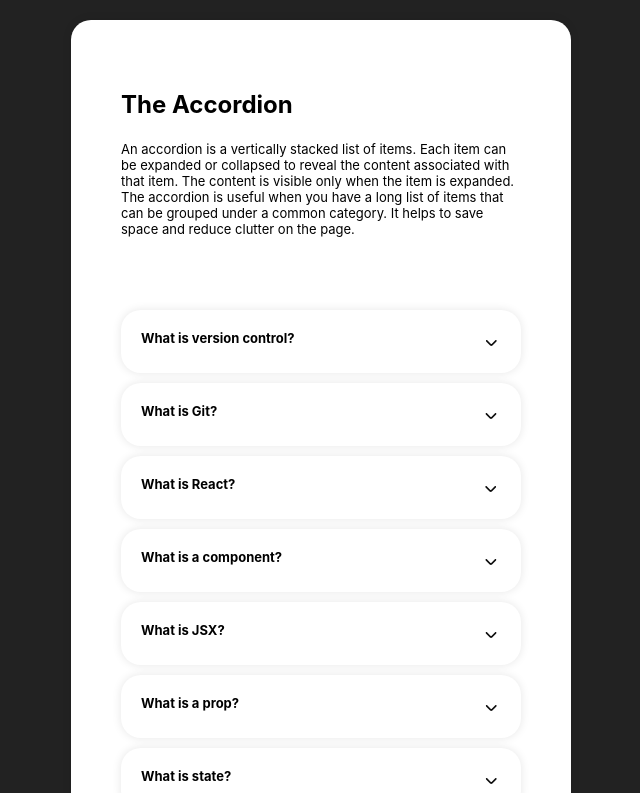
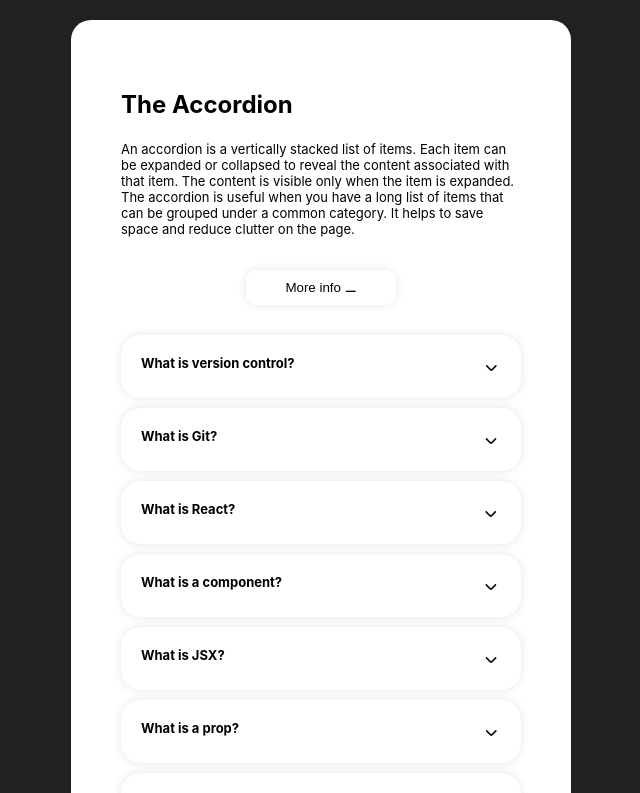
Before and after one commit to obisopulu/react-component-library, a React (Create React App) app: page / in a window 1280 px wide. Shown: the top 793 px of the page, without its empty margins (319-959 px from the left). Built offline with nearby package versions, Linux system fonts and the light colour scheme.

Commit message:
multiselection feature and final commit

```diff
--- a/src/components/Accordion.js
+++ b/src/components/Accordion.js
@@ -7,6 +7,8 @@ import Arrow from '../assets/icons/arrow.svg';
 // design inspiration: https://www.uidesigndaily.com/posts/sketch-accordion-list-panel-day-982
 
 const Wrapper = styled.section`
+  display: flex;
+  flex-direction: column;
   background: #fff;
   border-radius: 20px;
   color: #000;
@@ -17,7 +19,7 @@ const Wrapper = styled.section`
   max-width: 500px;
 `;
 const Header = styled.div`
-  padding: 50px;
+  padding: 50px 50px 0;
 `;
 const Title = styled.h2`
   padding-bottom: .1em;
@@ -46,7 +48,7 @@ const Question = styled.div`
     background: #fafafa;
   }
   &:active {
-    background: #eee;
+    background: #f7f7f7;
   }
 `;
 const QuestionText = styled.div`
@@ -56,7 +58,6 @@ const QuestionIcon = styled.div`
   transform: rotate(180deg);
   flex-grow: 1;
   &:active {
-    background: #eee;
     transition: transform 1s;
     transform: rotate(270deg);
   }
@@ -65,17 +66,54 @@ const Answer = styled.div`
   border-top: thick solid #f0f0f0;
   padding: 10px 20px 20px 20px;
 `;
+const Button = styled.button`
+  background: #fff;
+  border: none;
+  padding: 10px 20px;
+  border-radius: 10px;
+  cursor: pointer;
+  width: 150px;
+  margin: 20px auto;
+  box-shadow: 0 0 10px rgba(0,0,0,0.1);
+  &:hover {
+    background: #f7f7f7;
+  }
+  &:active {
+    background: #eee;
+    box-shadow: 0 0 1px rgba(0,0,0,0.1);
+  }
+`;
 const Accordion = () => {
 
   const [selected, setSelected] = useState(0);
+  const [multiple, setMultiple] = useState(false);
+  const [multipleArr, setMultipleArr] = useState([0]);
 
   const title = data[0].header;
   const description = data[0].description;
   const questions = data[0].questions;
 
 
-  const handleClick = (currentId) => {
-    setSelected(currentId === selected ? 0 : currentId)
+  const handleOpen = (currentId) => {
+    if(multiple){
+      if(multipleArr.includes(currentId)){
+        const index = multipleArr.indexOf(currentId);
+        multipleArr.splice(index, 1);
+      } else {
+        multipleArr.push(currentId);
+      }
+      setMultipleArr([...multipleArr]);
+    }else{
+      setSelected(currentId === selected ? 0 : currentId);
+    }
+  }
+  const handleMultiple = () => {
+    setMultiple(!multiple)
+    if(multiple === false) {
+      setMultipleArr([0]);
+      setSelected(0);
+      console.log(multipleArr, selected);
+    }
   }
 
   return (
@@ -92,13 +130,15 @@ const Accordion = () => {
           </Description>
         }
       </Header>
-
+      <Button onClick={()=> handleMultiple()}>
+        More info { multiple ? <span>&#9871;</span> : <span>&#9866;</span>}
+      </Button>
       {questions && questions.length > 0 ?
         <Body>
           {questions.map((question) => {
             return (
               <Questions key={question.id}>
-                <Question onClick={()=> handleClick(question.id)}>
+                <Question onClick={()=> handleOpen(question.id)}>
                   <QuestionText>
                     {question.question}
                   </QuestionText>
@@ -106,7 +146,7 @@ const Accordion = () => {
                     <img src={Arrow} alt='Xing logo' />
                   </QuestionIcon>
                 </Question>
-                {selected === question.id ?
+                {selected === question.id || multipleArr.includes(question.id)?
                   <Answer>
                     {question.answer}
                   </Answer>
```
